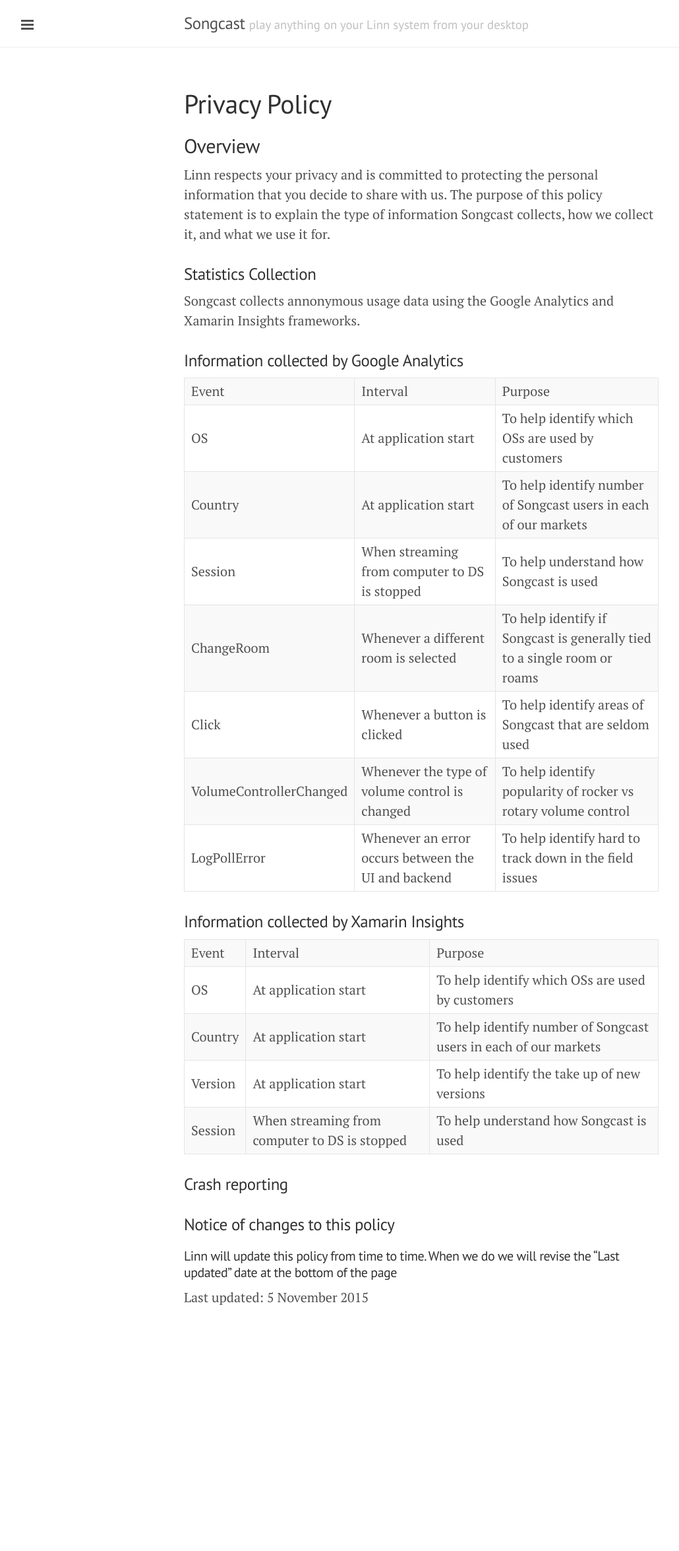
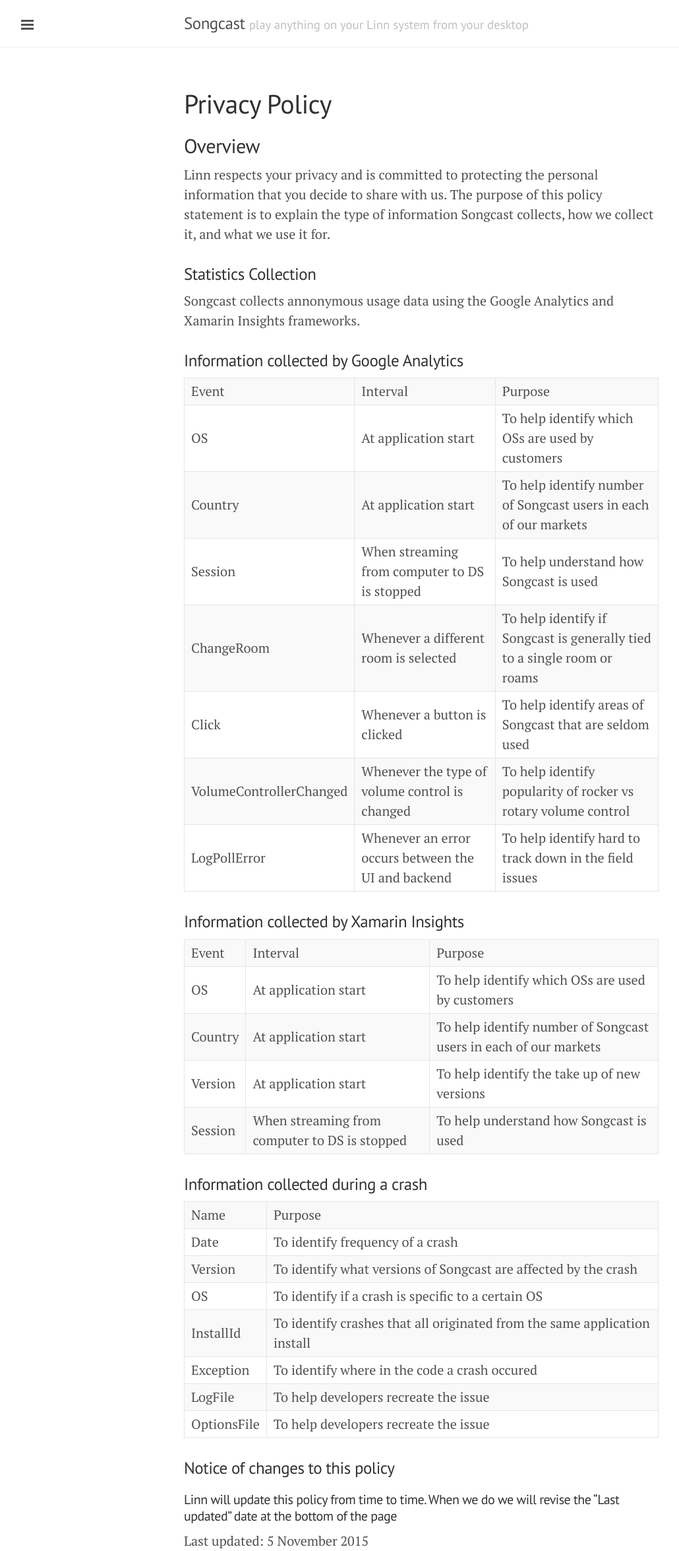
Before and after one commit to linn/songcast.site, a Jekyll site: the page built from privacy.md, in a window 1280 px wide. Shown: the whole page at 66% size, without its empty margins (1-1031 px from the left). Built offline with Jekyll 4.4.1, drawn with Linux system fonts in a browser that asks for light colours.

Commit message:
Update privacy.md

```diff
--- a/privacy.md
+++ b/privacy.md
@@ -30,7 +30,17 @@ Songcast collects annonymous usage data using the Google Analytics and Xamarin I
 | Version | At application start | To help identify the take up of new versions
 | Session | When streaming from computer to DS is stopped | To help understand how Songcast is used
 
-### Crash reporting
+### Information collected during a crash
+
+| Name | Purpose
+| Date | To identify frequency of a crash
+| Version | To identify what versions of Songcast are affected by the crash
+| OS | To identify if a crash is specific to a certain OS
+| InstallId | To identify crashes that all originated from the same application install
+| Exception | To identify where in the code a crash occured
+| LogFile | To help developers recreate the issue
+| OptionsFile | To help developers recreate the issue
+
 
 ### Notice of changes to this policy
 
```
